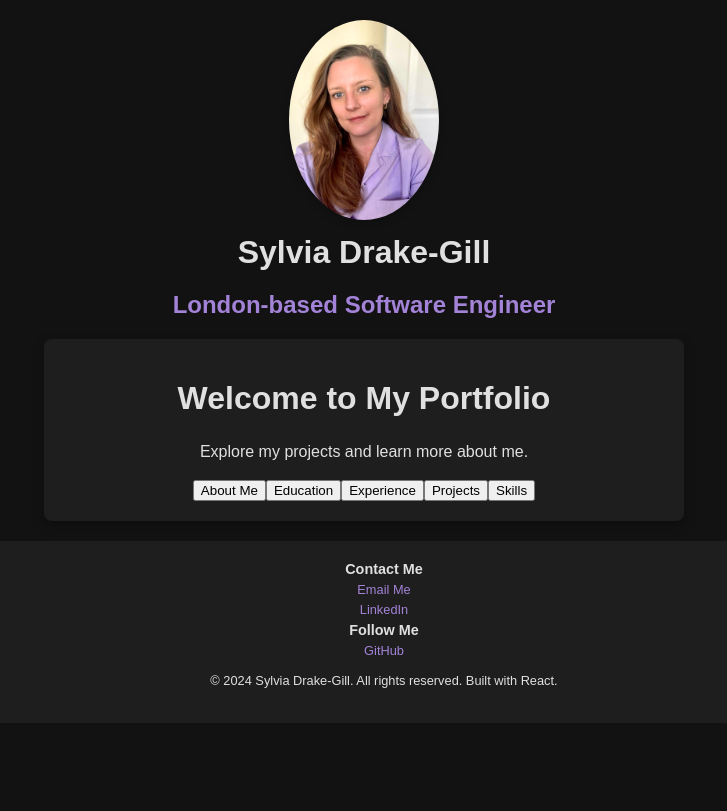
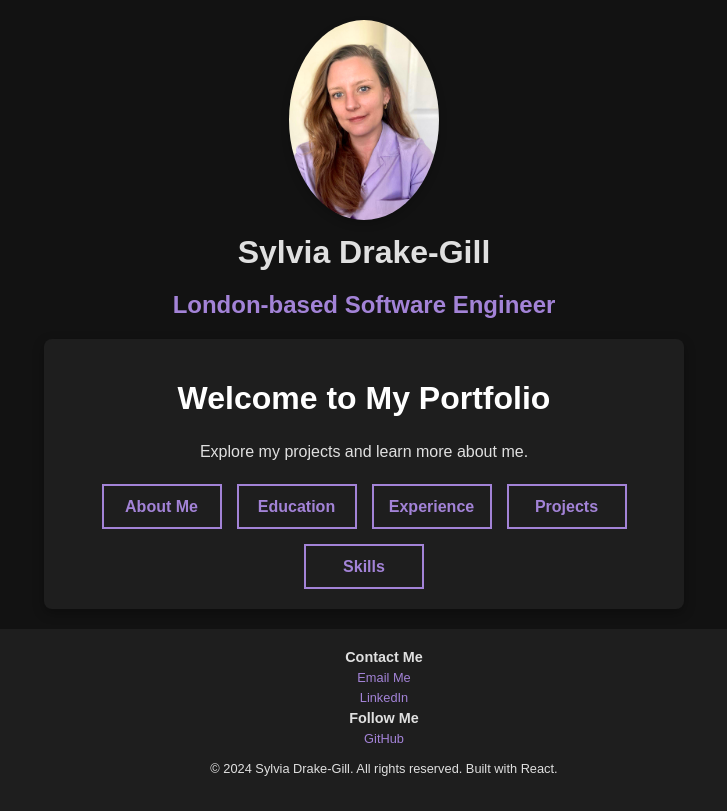
Before and after one commit to sdg877/react_portfolio, a React (Create React App) app: page / in a window 1280 px wide. Shown: the top 811 px of the page, without its empty margins (276-1003 px from the left). Built offline with nearby package versions, Linux system fonts and the light colour scheme; a web font is replaced by a local one.

Commit message:
Styling for Navbar and Home page

```diff
--- a/src/App.css
+++ b/src/App.css
@@ -1,3 +1,4 @@
+/* Body Styles */
 body {
   background-color: #121212;
   color: #e0e0e0;
@@ -6,31 +7,58 @@ body {
   padding: 0;
 }
 
+/* App Layout */
 .App {
   text-align: center;
 }
 
+/* Navbar Styles */
 .navbar {
   background-color: #1e1e1e;
   padding: 16px;
   text-align: center;
 }
 
-.navbar a {
+.nav-links {
+  display: flex;
+  justify-content: center;
+}
+
+.nav-link {
   color: #e0e0e0;
   text-decoration: none;
   margin: 0 20px;
-  transition: color 0.3s;
+  transition: color 0.3s, transform 0.3s;
 }
 
-.navbar a:hover {
-  color: #A383D7;
+.nav-link:hover {
+  color: #a383d7;
+  transform: scale(1.1);
 }
 
+/* Home Page Styles */
+.home-container h1 {
+  font-size: 2rem;
+  color: #fff;
+}
+
+.home-nav {
+  margin-top: 20px;
+}
+
+.nav-links-home {
+  display: flex;
+  justify-content: center;
+  flex-wrap: wrap;
+  gap: 15px;
+}
+
+/* Project Styles */
 .project-container {
   display: flex;
   flex-wrap: wrap;
   justify-content: center;
+  padding: 20px;
 }
 
 .project-item {
@@ -54,6 +82,7 @@ body {
   object-fit: cover;
 }
 
+/* Footer Styles */
 footer {
   background-color: #1e1e1e;
   color: #e0e0e0;
@@ -76,7 +105,7 @@ footer {
 }
 
 .footer-link {
-  color: #A383D7;
+  color: #a383d7;
   text-decoration: none;
 }
 
@@ -89,6 +118,7 @@ footer {
   line-height: 1.5;
 }
 
+/* Info Card Styles */
 .info-card {
   background-color: #1e1e1e;
   color: #e0e0e0;
@@ -109,11 +139,18 @@ footer {
   line-height: 1.6;
 }
 
+.info-card h5 {
+  margin-bottom: 8px;
+  font-size: 1.2rem;
+}
+
+/* Flags Style */
 .flags {
-  font-size: 1.5rem;
+  font-size: 2rem;
   margin-top: 5px;
 }
 
+/* Contact Links */
 .contact-links {
   margin-top: 20px;
 }
@@ -122,11 +159,7 @@ footer {
   margin-right: 10px;
 }
 
-.layout {
-  text-align: center;
-  margin: 20px;
-}
-
+/* Profile Image */
 .profile-image {
   width: 150px;
   height: auto;
@@ -134,22 +167,24 @@ footer {
   box-shadow: 0 4px 8px rgba(0, 0, 0, 0.2);
 }
 
+/* Layout Styles */
+.layout {
+  text-align: center;
+  margin: 20px;
+}
+
 .layout-title {
   font-size: 2rem;
   margin: 10px 0;
 }
 
+/* Heading Styles */
 h2 {
   font-size: 1.5rem;
-  color: #A383D7;
+  color: #a383d7;
 }
 
-.info-card h5 {
-  margin-bottom: 10px; /* Adjust this value as needed */
-  font-size: 1.2rem;
-}
-
-
+/* Skill Icons */
 .skill-icons {
   display: flex;
   flex-wrap: wrap;
@@ -168,11 +203,30 @@ h2 {
   transform: scale(1.1);
 }
 
+/* General Link Styles */
 a {
-  color: #A383D7;
+  color: #a383d7;
   text-decoration: none;
 }
 
 a:hover {
   text-decoration: underline;
 }
+
+/* Nav Button Styles */
+.nav-button {
+  width: 120px;
+  height: 45px;
+  background-color: transparent;
+  color: #a383d7;
+  border: 2px solid #a383d7;
+  font-size: 1rem;
+  font-weight: bold;
+  cursor: pointer;
+  transition: transform 0.3s, background-color 0.3s;
+}
+
+.nav-button:hover {
+  background-color: #a383d7;
+  color: #121212;
+}
```
